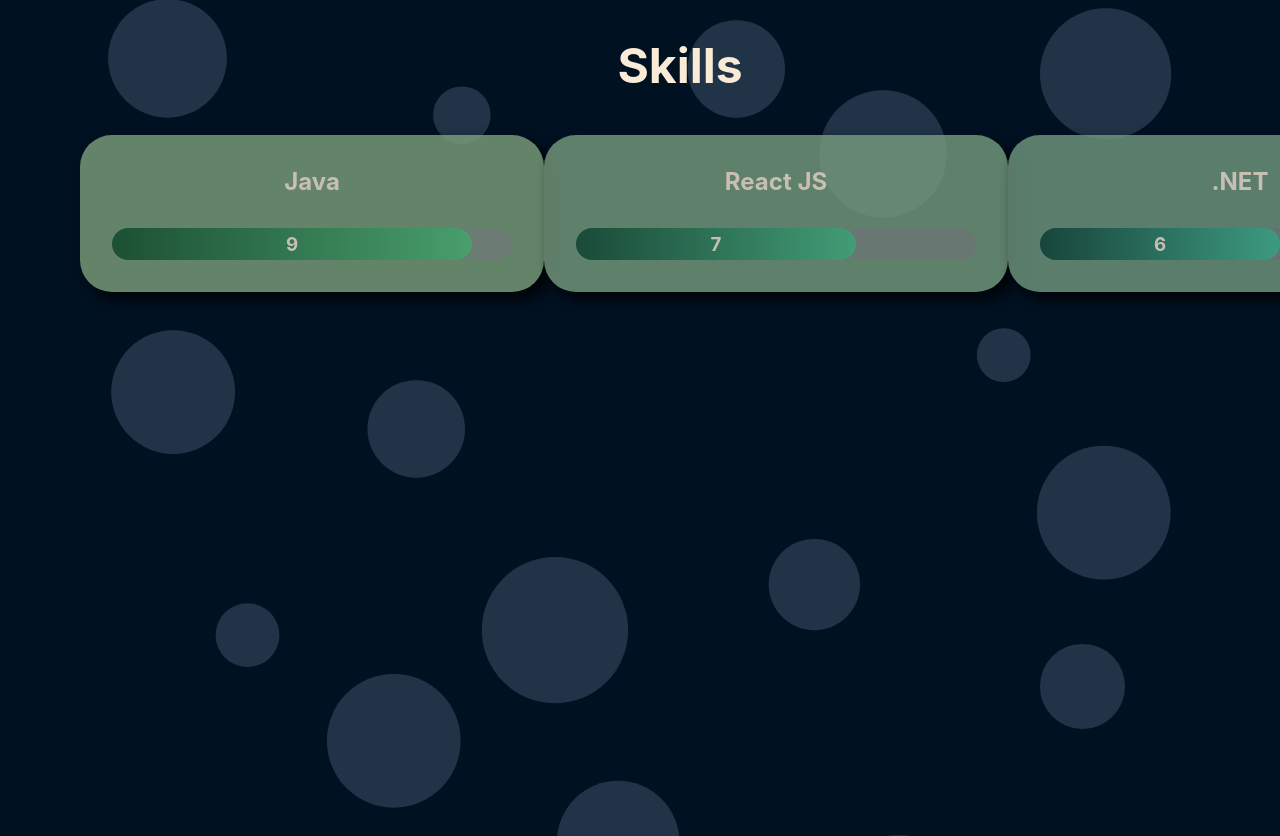
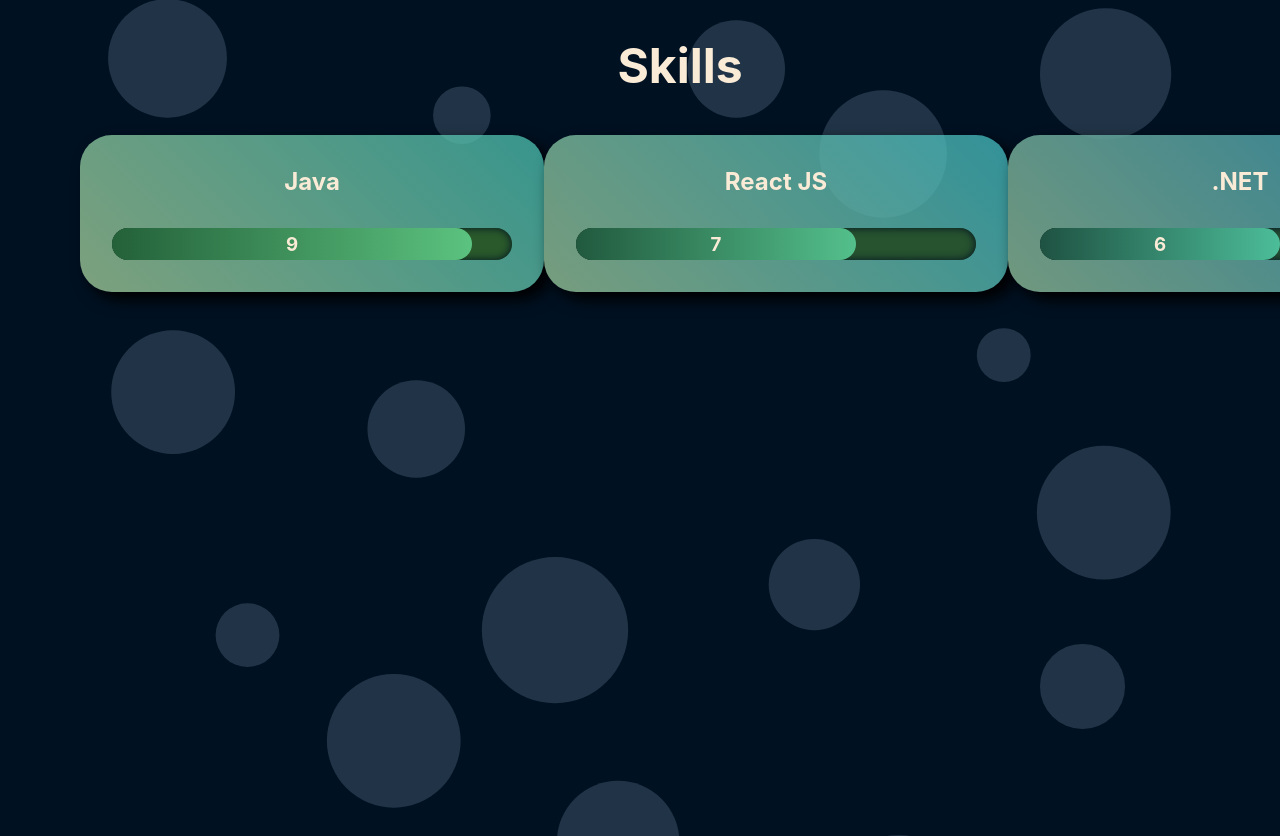
Before and after one commit to EliasFrykholm/eliasfrykholm.github.io, a Next.js app: page / in a window 1280 px wide. Shown: the part 3788-4624 px from the top of the page. Built offline with nearby package versions, Linux system fonts and the light colour scheme.

Commit message:
Style changes on skill cards

```diff
--- a/components/SkillCard.tsx
+++ b/components/SkillCard.tsx
@@ -1,4 +1,5 @@
 import styles from "../styles/SkillCard.module.css";
+import { baseColorHue, baseColorSat, baseColorLight } from "../static/Constants";
 
 type Skill = {
   name: string;
@@ -11,24 +12,29 @@
 };
 
 function SkillCard({ skill, index }: Props) {
-  const baseColorHue = 121 + index * 10;
-  const baseColorSat = 16;
-  const baseColorLight = 56 - index * 2;
-  const color = `hsl(${baseColorHue}, ${baseColorSat}%, ${baseColorLight}%)`;
+  const hue = baseColorHue + index * 10;
+  const saturation = baseColorSat;
+  const light = baseColorLight - index * 2;
+  const color = `hsl(${hue}, ${saturation}%, ${light}%)`;
 
   return (
-    <div className={styles.skillCard} style={{ backgroundColor: color }}>
+    <div
+      className={styles.skillCard}
+      style={{
+        background: `linear-gradient(45deg, ${color} 0%, hsla(${hue + 50}, ${saturation + 40}%, ${light}%, 0.7) 100%)`,
+      }}
+    >
       <h2>{skill.name}</h2>
       <div
         className={styles.skillIndicatorContainer}
-        style={{ backgroundColor: `hsl(${baseColorHue}, ${baseColorSat - 10}%, ${baseColorLight}%)` }}
+        style={{ backgroundColor: `hsl(${hue}, ${saturation + 20}%, ${light - 30}%)` }}
       >
         <div
           className={styles.skillIndicator}
           style={{
-            background: `linear-gradient(90deg, hsl(${baseColorHue + 20}, ${baseColorSat + 30}%, ${
-              baseColorLight - 30
-            }%) 0%, hsl(${baseColorHue + 20}, ${baseColorSat + 30}%, ${baseColorLight}%) 100%)`,
+            background: `linear-gradient(90deg, hsl(${hue + 20}, ${saturation + 30}%, ${light - 30}%) 0%, hsl(${
+              hue + 20
+            }, ${saturation + 30}%, ${light}%) 100%)`,
             width: `${skill.score * 10}%`,
           }}
         >
--- a/styles/SkillCard.module.css
+++ b/styles/SkillCard.module.css
@@ -6,7 +6,6 @@
     border-radius: 2rem;
     box-shadow: 0.5rem 0.5rem 1rem #000;
     padding: 2rem;
-    opacity: 0.8;
 }
 
 .skillIndicatorContainer {
@@ -14,6 +13,7 @@
     height: 2rem;
     border-radius: 2rem;
     margin-top: 2rem;
+    box-shadow: inset 0 0 0.5rem var(--bg-color);
 }
 
 .skillIndicator {
```
